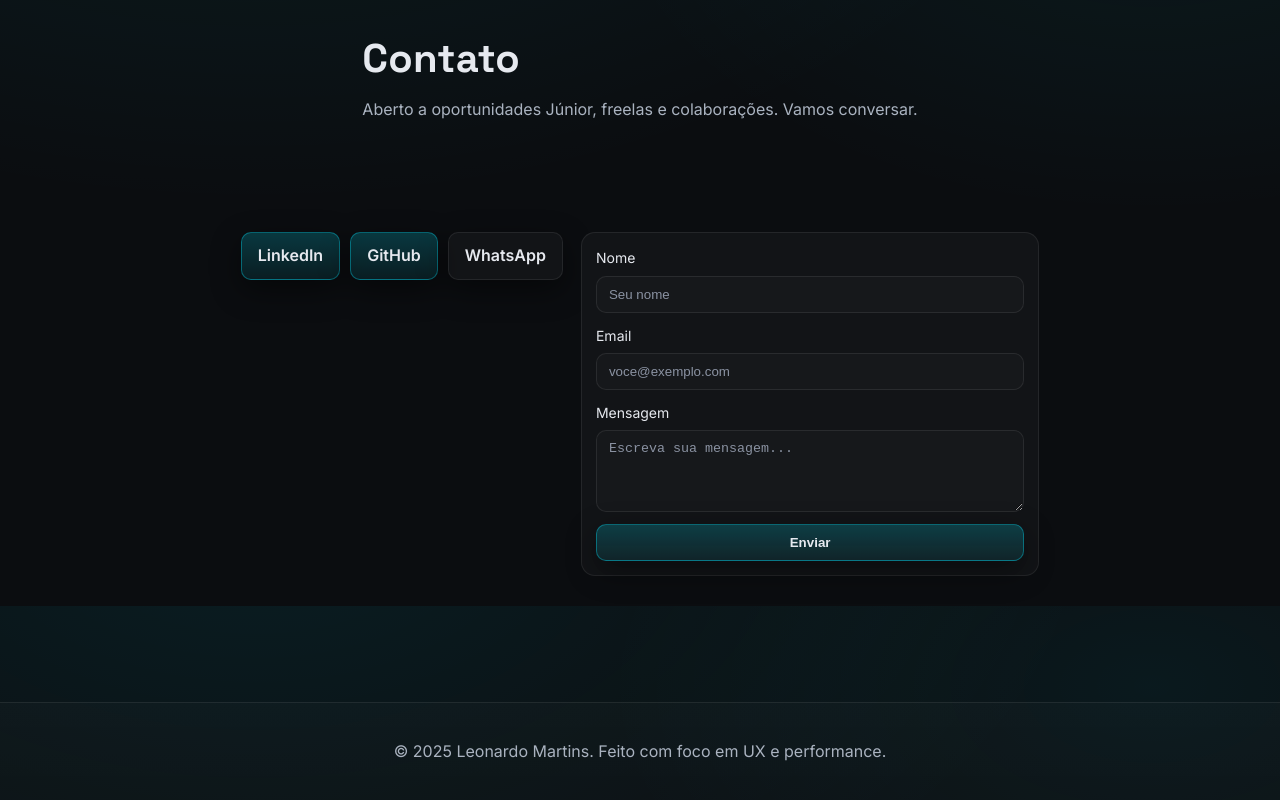
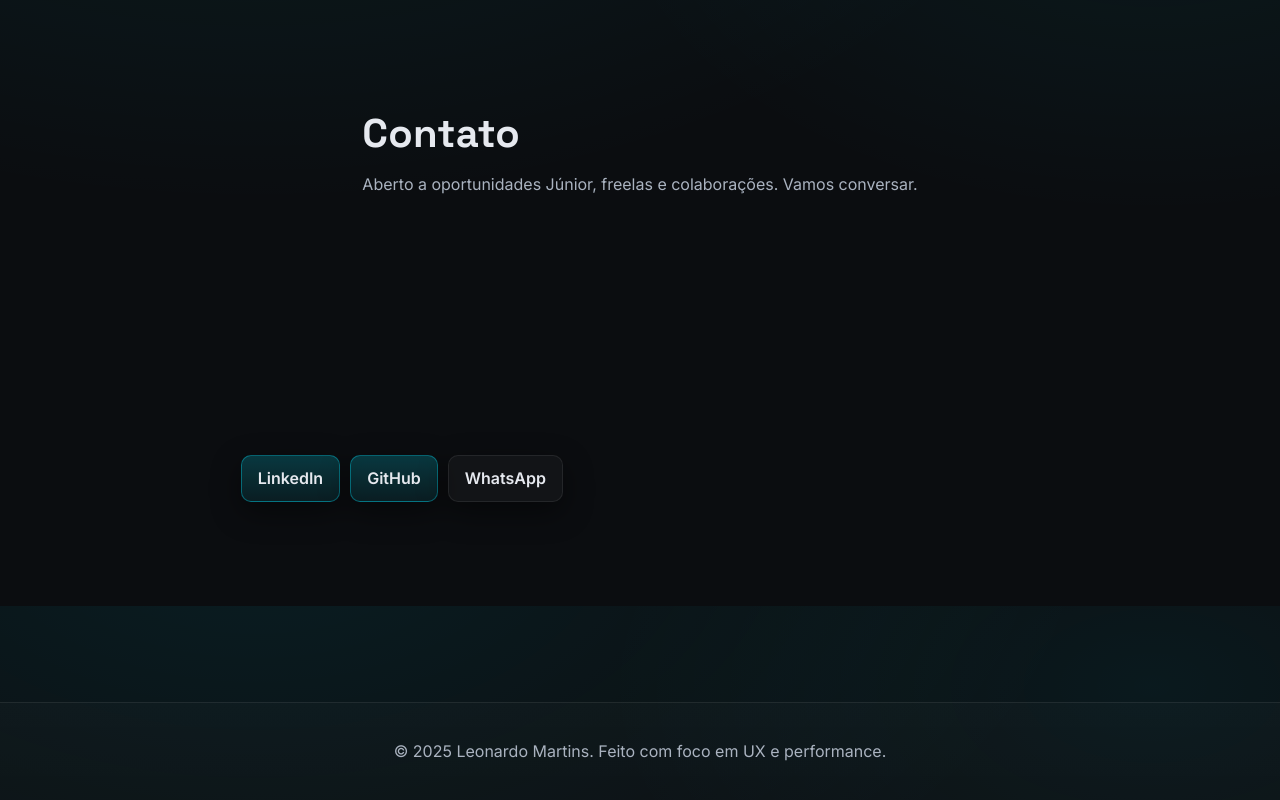
Before and after one commit to Leonardocmartins02/Leonardocmartins02.github.io, a plain HTML site: page index.html in a window 1280 px wide. Shown: the part 2594-3394 px from the top of the page. Drawn offline with Linux system fonts and the light colour scheme; animation ran at ten frames a second.

Commit message:
feat: remove formulario

```diff
--- a/index.html
+++ b/index.html
@@ -131,21 +131,7 @@
             <a class="btn btn-primary" href="https://github.com/Leonardocmartins02" target="_blank" rel="noopener">GitHub</a>
             <a class="btn btn-ghost" href="https://wa.me/5516997058705?text=Ol%C3%A1%20Leonardo%2C%20vim%20pelo%20seu%20portf%C3%B3lio." target="_blank" rel="noopener">WhatsApp</a>
           </div>
-          <form class="contact-form reveal" action="#" method="POST" novalidate>
-            <div class="form-row">
-              <label for="nome">Nome</label>
-              <input id="nome" name="nome" type="text" placeholder="Seu nome" autocomplete="name" />
-            </div>
-            <div class="form-row">
-              <label for="email">Email</label>
-              <input id="email" name="email" type="email" placeholder="voce@exemplo.com" autocomplete="email" required />
-            </div>
-            <div class="form-row">
-              <label for="mensagem">Mensagem</label>
-              <textarea id="mensagem" name="mensagem" rows="4" placeholder="Escreva sua mensagem..." required></textarea>
-            </div>
-            <button class="btn btn-primary" type="submit">Enviar</button>
-          </form>
+
         </div>
       </section>
     </main>
```
